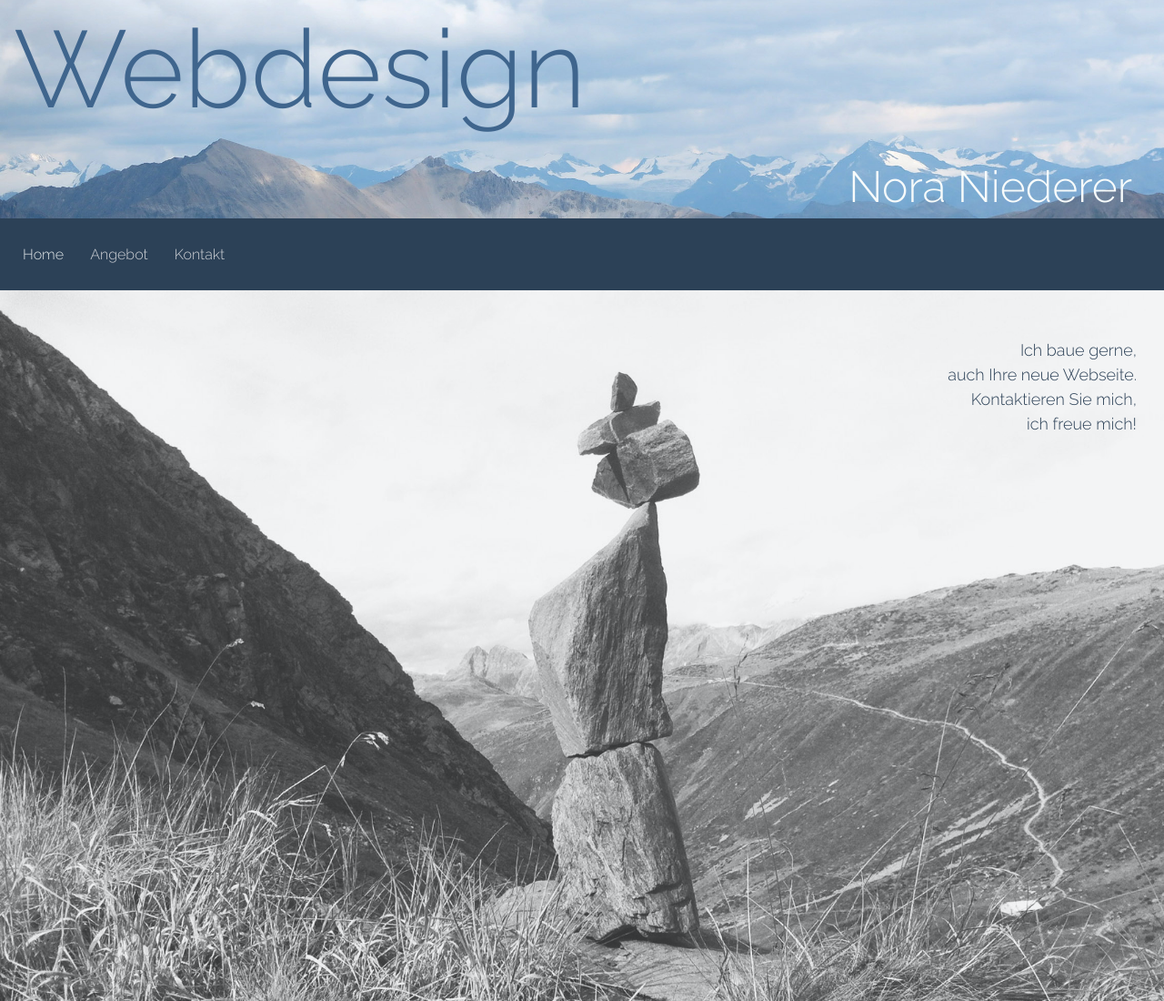
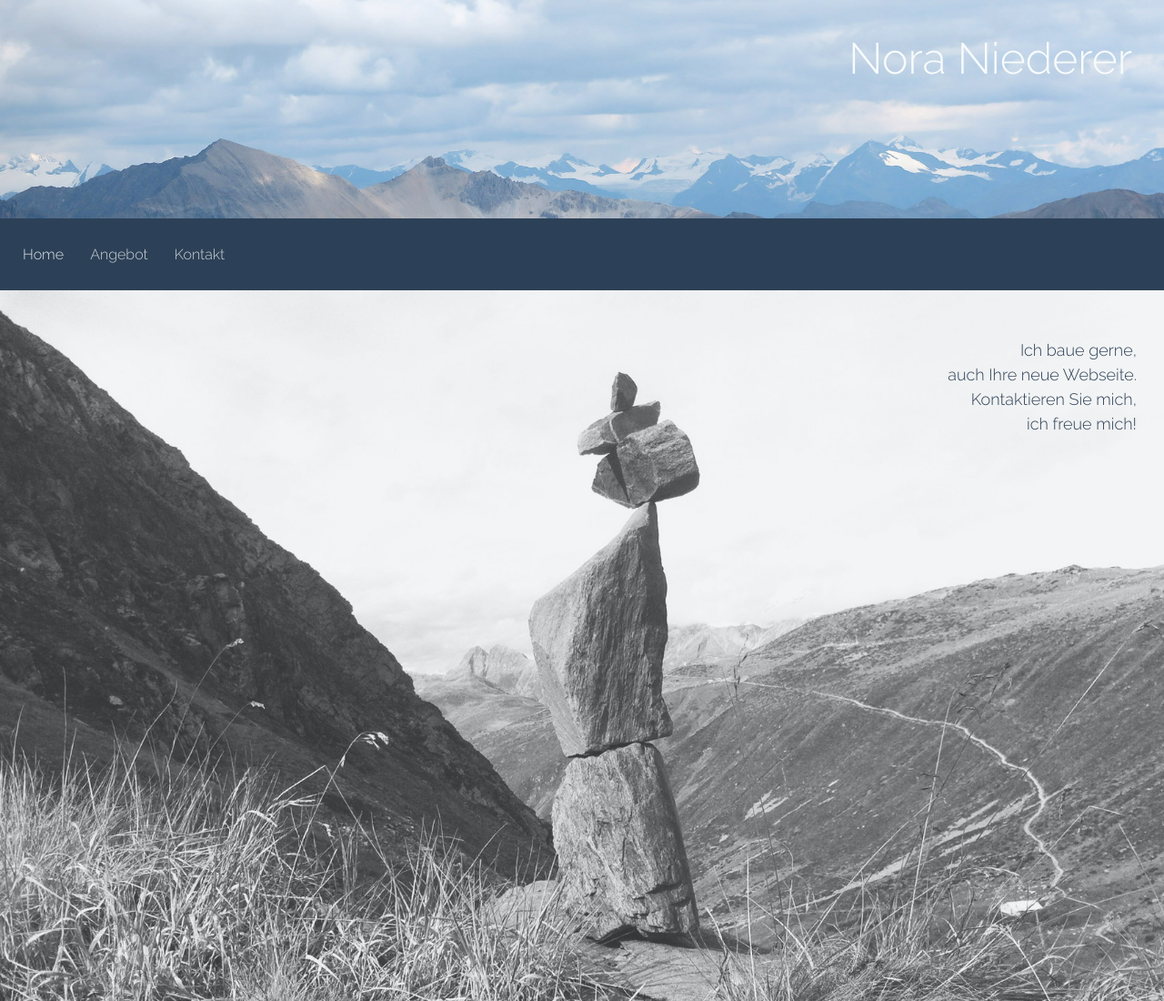
Before and after one commit to noranuri/noraniederer, a plain HTML site: page index.html in a window 1280 px wide. Shown: the top 1100 px of the page at 91% size. Drawn offline with Linux system fonts and the light colour scheme.

Commit message:
Update index.html

```diff
--- a/index.html
+++ b/index.html
@@ -23,7 +23,7 @@
     <div id="container">
       <!-- header -->
       <div id="header">
-        <h1><a href="index">Webdesign</a></h1>
+       <!-- <h1><a href="index">Webdesign</a></h1> -->
         <h2>
           Nora Niederer
         </h2>
```
